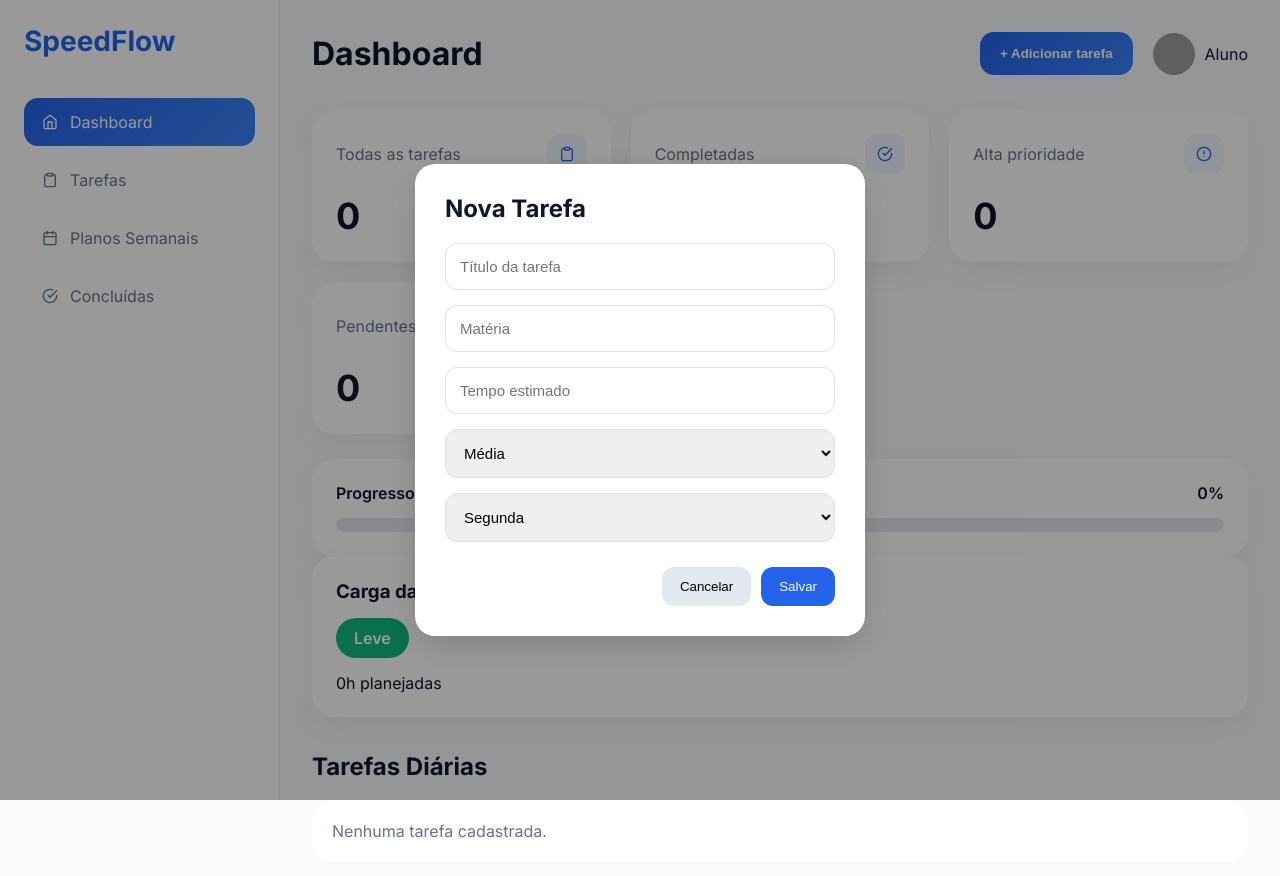
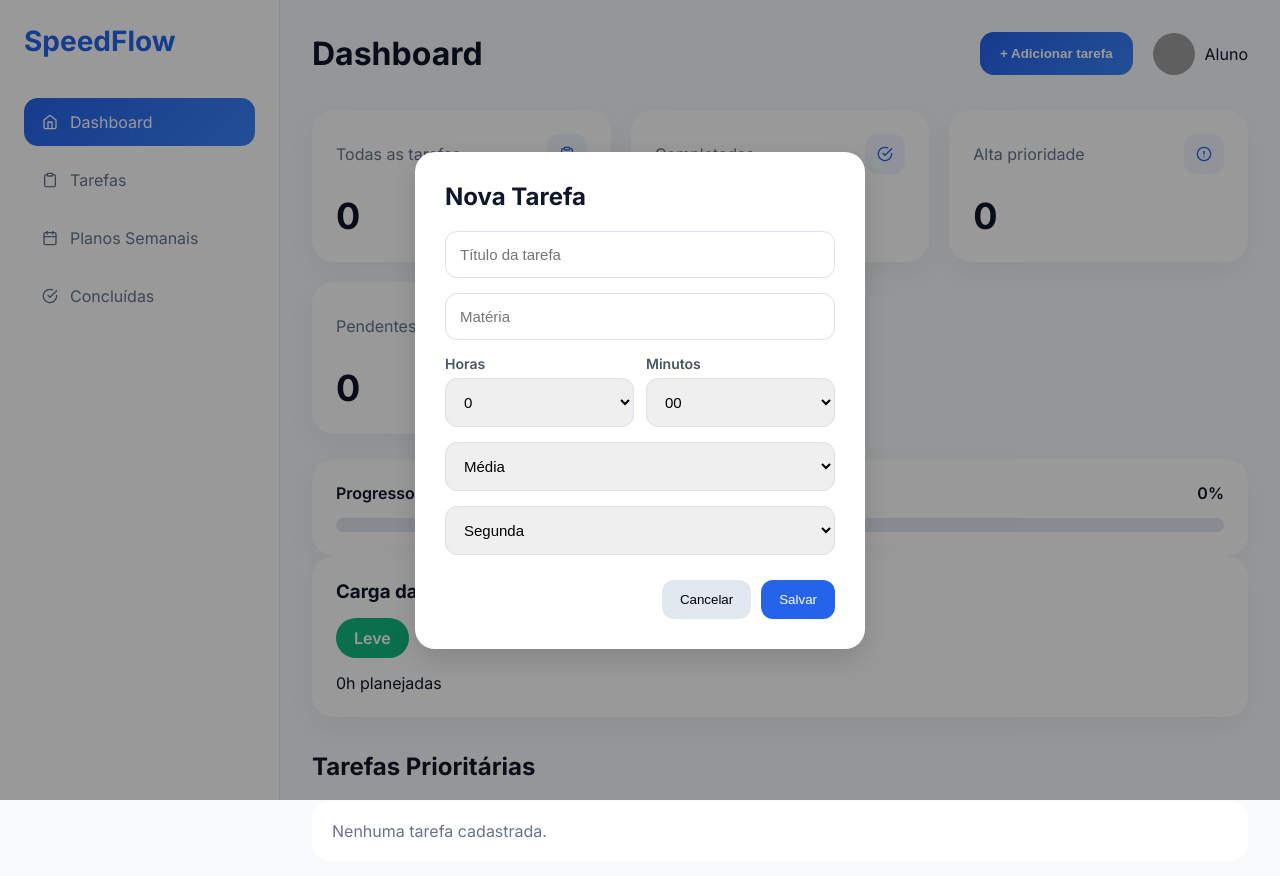
Before and after one commit to Lvmonegatto/Projeto-Front-End, a React (Vite) app: page / in a window 1280 px wide. Both pictures are taken after a click on the button "+ Adicionar tarefa". Shown: the top 876 px of the page. Built offline with nearby package versions, Linux system fonts and the light colour scheme; grey boxes are pictures that could not be loaded.

Commit message:
feat: Ajustando contagem de tempo das tarefas.

```diff
--- a/src/components/AddTaskModal.jsx
+++ b/src/components/AddTaskModal.jsx
@@ -6,69 +6,147 @@ import "../styles/addtaskmodal.css";
 export default function AddTaskModal({ isOpen, onClose }) {
   const { addTask } = useTasks();
 
+  // Dados principais da tarefa
   const [titulo, setTitulo] = useState("");
   const [materia, setMateria] = useState("");
-  const [tempo, setTempo] = useState("");
+
+  // Tempo controlado por selects
+  const [horas, setHoras] = useState("0");
+  const [minutos, setMinutos] = useState("0");
+
   const [prioridade, setPrioridade] = useState("Média");
   const [dia, setDia] = useState("Segunda");
 
+  /**
+   * Cria uma nova tarefa.
+   * O tempo é salvo em:
+   * - formato visual (tempo)
+   * - minutos totais (tempoTotal)
+   *
+   * Isso facilita cálculos futuros.
+   */
   function handleSubmit(e) {
     e.preventDefault();
 
-    if (!titulo || !materia || !tempo) {
+    if (!titulo.trim() || !materia.trim()) {
       alert("Preencha todos os campos.");
       return;
     }
 
+    const tempoTotal =
+      Number(horas) * 60 +
+      Number(minutos);
+
     addTask({
       titulo,
       materia,
-      tempo,
+
+      tempo: `${horas}h ${minutos}min`,
+
+      tempoTotal,
+
       prioridade,
       dia,
     });
 
+    // Limpa formulário
     setTitulo("");
     setMateria("");
-    setTempo("");
+
+    setHoras("1");
+    setMinutos("0");
+
     setPrioridade("Média");
     setDia("Segunda");
 
     onClose();
   }
+/**
+ * O tempo estimado é controlado por seletores
+ * de horas e minutos para evitar entradas
+ * inválidas e garantir consistência nos cálculos
+ * de produtividade e carga semanal.
 
+  */
   if (!isOpen) return null;
 
   return (
     <div className="modal-overlay">
       <div className="modal">
+
         <h2>Nova Tarefa</h2>
 
         <form onSubmit={handleSubmit}>
+
           <input
             type="text"
             placeholder="Título da tarefa"
             value={titulo}
-            onChange={(e) => setTitulo(e.target.value)}
+            onChange={(e) =>
+              setTitulo(e.target.value)
+            }
           />
 
           <input
             type="text"
             placeholder="Matéria"
             value={materia}
-            onChange={(e) => setMateria(e.target.value)}
+            onChange={(e) =>
+              setMateria(e.target.value)
+            }
           />
 
-          <input
-            type="text"
-            placeholder="Tempo estimado"
-            value={tempo}
-            onChange={(e) => setTempo(e.target.value)}
-          />
+          {/* Tempo estimado */}
+        <div className="time-wrapper">
+
+          <div className="time-field">
+
+            <label>Horas</label>
+
+              <select
+                value={horas}
+                onChange={(e) =>
+                  setHoras(e.target.value)
+                }
+              >
+                {[...Array(9)].map((_, index) => (
+                  <option
+                    key={index}
+                    value={index}
+                  >
+                    {index}
+                  </option>
+                ))}
+              </select>
+
+          </div>
+
+          <div className="time-field">
+
+            <label>Minutos</label>
+
+            <select
+              value={minutos}
+              onChange={(e) =>
+                setMinutos(e.target.value)
+              }
+            >
+              <option value="0">00</option>
+              <option value="15">15</option>
+              <option value="30">30</option>
+              <option value="45">45</option>
+              <option value="50">50</option>
+            </select>
+
+          </div>
+
+      </div>
 
           <select
             value={prioridade}
-            onChange={(e) => setPrioridade(e.target.value)}
+            onChange={(e) =>
+              setPrioridade(e.target.value)
+            }
           >
             <option>Alta</option>
             <option>Média</option>
@@ -77,7 +155,9 @@ export default function AddTaskModal({ isOpen, onClose }) {
 
           <select
             value={dia}
-            onChange={(e) => setDia(e.target.value)}
+            onChange={(e) =>
+              setDia(e.target.value)
+            }
           >
             <option>Segunda</option>
             <option>Terça</option>
@@ -89,6 +169,7 @@ export default function AddTaskModal({ isOpen, onClose }) {
           </select>
 
           <div className="modal-buttons">
+
             <button
               type="button"
               className="cancel-btn"
@@ -103,8 +184,11 @@ export default function AddTaskModal({ isOpen, onClose }) {
             >
               Salvar
             </button>
+
           </div>
+
         </form>
+
       </div>
     </div>
   );
--- a/src/pages/Dashboard.jsx
+++ b/src/pages/Dashboard.jsx
@@ -11,53 +11,80 @@ import {
   FiClipboard,
   FiCheckCircle,
   FiAlertCircle,
-  FiClock
+  FiClock,
 } from "react-icons/fi";
 
 import "../styles/dashboard.css";
 
 export default function Dashboard() {
   const { tasks } = useTasks();
+
+  /**
+   * Define a ordem de prioridade das tarefas.
+   * Utilizado para exibir primeiro as tarefas mais importantes.
+   */
   const prioridadeValor = {
     Alta: 1,
     Média: 2,
     Baixa: 3,
   };
 
+  /**
+   * Ordena as tarefas pela prioridade.
+   */
   const tarefasOrdenadas = [...tasks].sort(
     (a, b) =>
       prioridadeValor[a.prioridade] -
       prioridadeValor[b.prioridade]
   );
+
+  /**
+   * Quantidade total de tarefas.
+   */
   const total = tasks.length;
 
+  /**
+   * Quantidade de tarefas concluídas.
+   */
   const concluidas = tasks.filter(
     (task) => task.completed
   ).length;
 
+  /**
+   * Quantidade de tarefas com prioridade alta.
+   */
   const altaPrioridade = tasks.filter(
     (task) => task.prioridade === "Alta"
   ).length;
 
+  /**
+   * Quantidade de tarefas pendentes.
+   */
   const tarefasRestantes = total - concluidas;
 
+  /**
+   * Percentual de progresso geral.
+   */
   const progresso =
     total > 0
       ? Math.round((concluidas / total) * 100)
       : 0;
+
   /**
- * Soma todas as horas cadastradas.
- * Exemplo:
- * "2" -> 2
- * "4" -> 4
+   * Soma todos os minutos planejados.
+   * Utiliza o campo tempoTotal criado no modal.
    */
-const horasTotais = tasks.reduce((acc, task) => {
+  const minutosTotais = tasks.reduce(
+    (acc, task) => acc + (task.tempoTotal || 0),
+    0
+  );
 
-  const horas = parseInt(task.tempo) || 0;
+  /**
+   * Converte os minutos totais para horas.
+   * Será utilizado pelo indicador de sobrecarga.
+   */
+  const horasTotais = Math.round(minutosTotais / 60);
 
-  return acc + horas;
-
-}, 0);
   return (
     <div className="layout">
       <Sidebar />
@@ -66,6 +93,7 @@ const horasTotais = tasks.reduce((acc, task) => {
         <Header titulo="Dashboard" />
 
         <div className="stats-grid">
+
           <StatsCard
             titulo="Todas as tarefas"
             valor={total}
@@ -89,13 +117,16 @@ const horasTotais = tasks.reduce((acc, task) => {
             valor={tarefasRestantes}
             icone={<FiClock />}
           />
+
         </div>
 
         <ProgressBar porcentagem={progresso} />
+
         <WorkloadCard horas={horasTotais} />
 
         <section className="dashboard-tasks">
-          <h2>Tarefas Diárias</h2>
+
+          <h2>Tarefas Prioritárias</h2>
 
           {tasks.length === 0 ? (
             <p className="empty-message">
@@ -114,6 +145,7 @@ const horasTotais = tasks.reduce((acc, task) => {
               />
             ))
           )}
+
         </section>
       </main>
     </div>
--- a/src/styles/addtaskmodal.css
+++ b/src/styles/addtaskmodal.css
@@ -25,6 +25,28 @@
   padding: 30px;
 
   box-shadow: 0 10px 30px rgba(0, 0, 0, 0.15);
+}
+
+.time-wrapper{
+  display:grid;
+  grid-template-columns:1fr 1fr;
+  gap:12px;
+}
+
+.time-field{
+  display:flex;
+  flex-direction:column;
+  gap:6px;
+}
+
+.time-field label{
+  font-size:14px;
+  font-weight:600;
+  color:#475569;
+}
+
+.time-field select{
+  width:100%;
 }
 
 .modal h2 {
```
Lines whose indentation alone changed are shown as unchanged.
